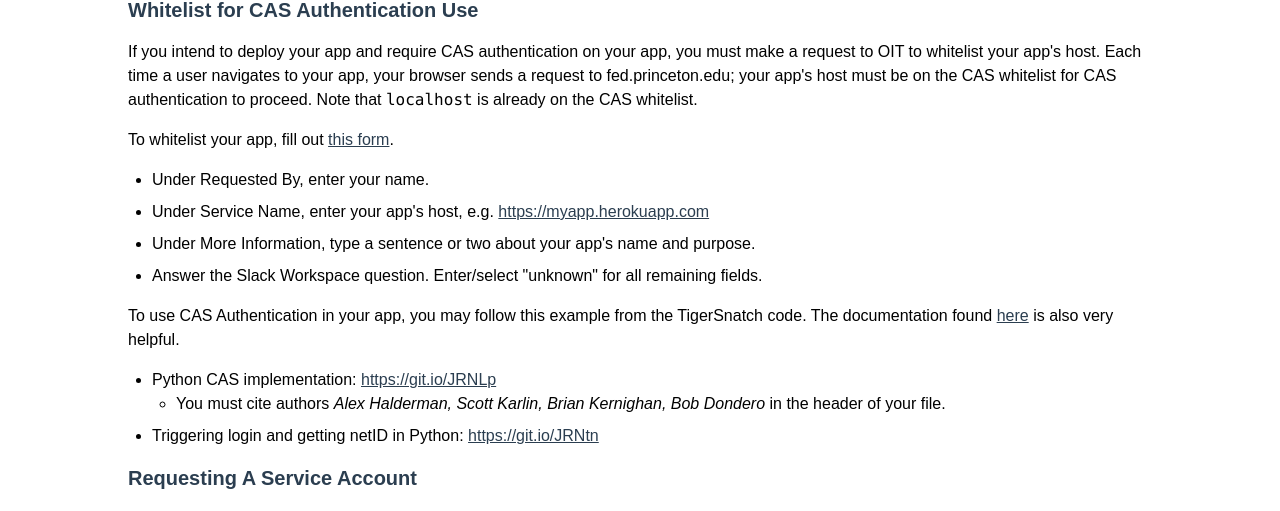
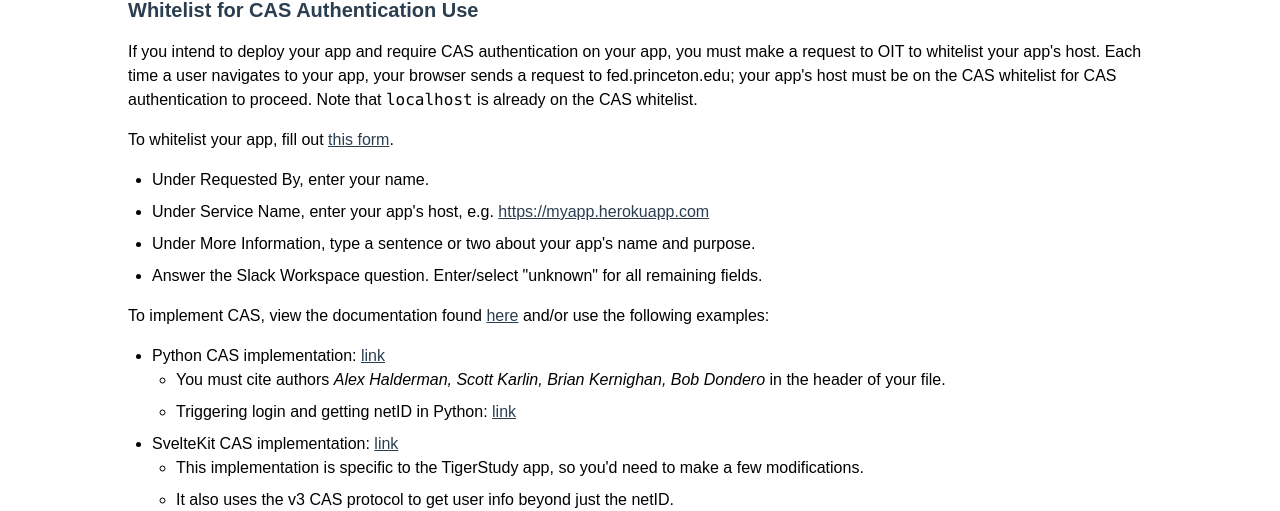
Before and after one commit to TigerAppsOrg/Homepage, an Astro site: page /resources in a window 1280 px wide. Shown: the part 276-787 px from the top of the page. Built offline with nearby package versions, Linux system fonts and the light colour scheme; Astro itself is replaced by a stand-in of ours.

Commit message:
Add SvelteKit CAS implementation to resources

```diff
--- a/src/pages/resources.astro
+++ b/src/pages/resources.astro
@@ -67,17 +67,18 @@ import HeaderShell from "../components/HeaderShell.astro";
             </li>
         </ul>
         <p>
-            To use CAS Authentication in your app, you may follow this example
-            from the TigerSnatch code. The documentation found <a
+            To implement CAS, view the documentation found <a
                 href="https://princeton.service-now.com/service?id=kb_article&sys_id=KB0012958"
                 target="_blank">here</a
-            > is also very helpful.
+            > and/or use the following examples:
         </p>
         <ul>
             <li>
                 Python CAS implementation:
-                <a target="_blank" href="https://git.io/JRNLp"
-                    >https://git.io/JRNLp</a
+                <a
+                    target="_blank"
+                    href="https://git.io/JRNLp"
+                    aria-label="Python CAS implementation">link</a
                 >
                 <ul>
                     <li>
@@ -88,13 +89,38 @@ import HeaderShell from "../components/HeaderShell.astro";
                         >
                         in the header of your file.
                     </li>
+                    <li>
+                        Triggering login and getting netID in Python:
+                        <a
+                            target="_blank"
+                            href="https://git.io/JRNtn"
+                            aria-label="Python login and netID retrieval"
+                            >link</a
+                        >
+                    </li>
                 </ul>
             </li>
             <li>
-                Triggering login and getting netID in Python:
-                <a target="_blank" href="https://git.io/JRNtn"
-                    >https://git.io/JRNtn</a
+                SvelteKit CAS implementation:
+                <a
+                    target="_blank"
+                    href="https://github.com/TigerAppsOrg/tiger-study-2/blob/main/src/lib/db/cas.ts"
+                    aria-label="SvelteKit CAS implementation">link</a
                 >
+                <ul>
+                    <li>
+                        This implementation is specific to the TigerStudy app,
+                        so you'd need to make a few modifications.
+                    </li>
+                    <li>
+                        It also uses the v3 CAS protocol to get user info beyond
+                        just the netID.
+                    </li>
+                    <li>
+                        Contact Joshua Lau '26 (joshuamotoaki@gmail.com) for
+                        assistance.
+                    </li>
+                </ul>
             </li>
         </ul>
         <h4 id="requesting-a-service-account">Requesting A Service Account</h4>
```
